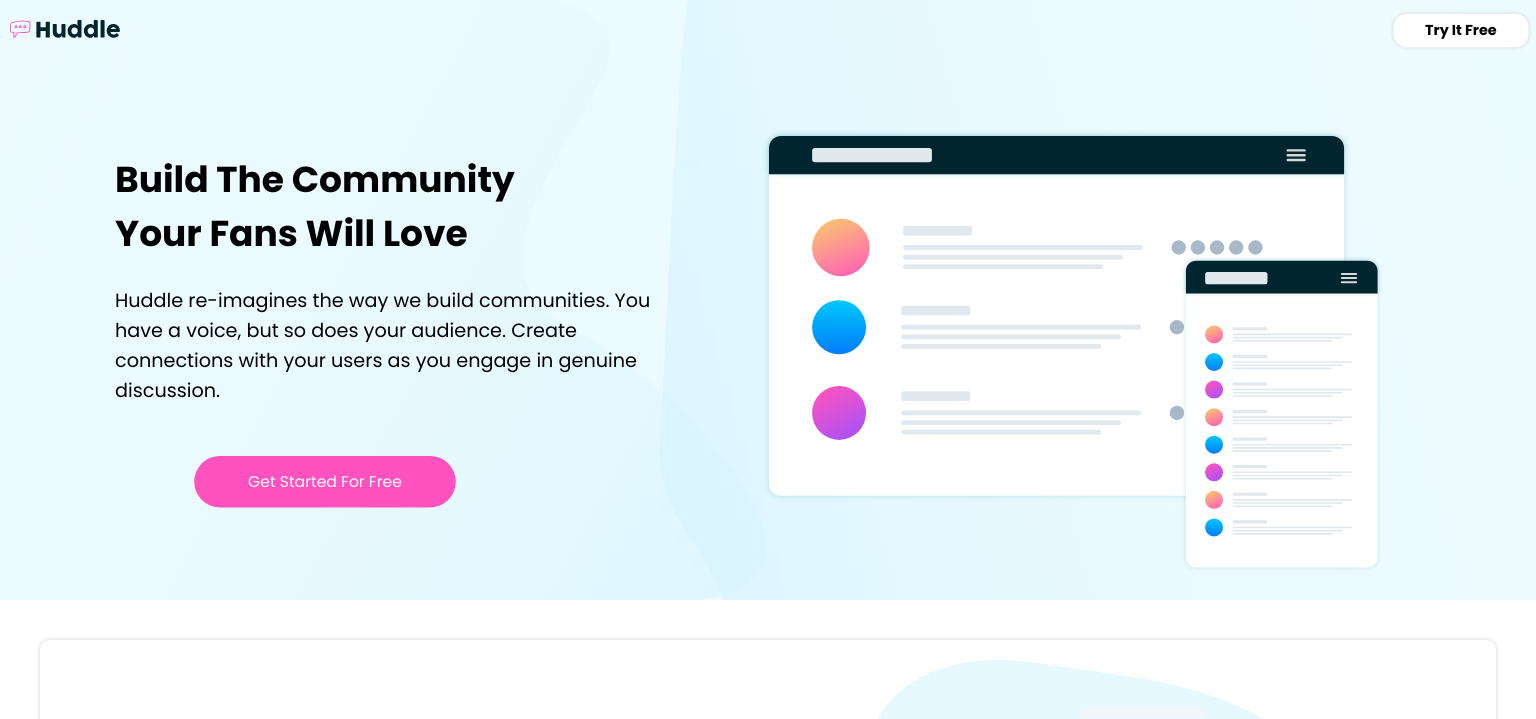
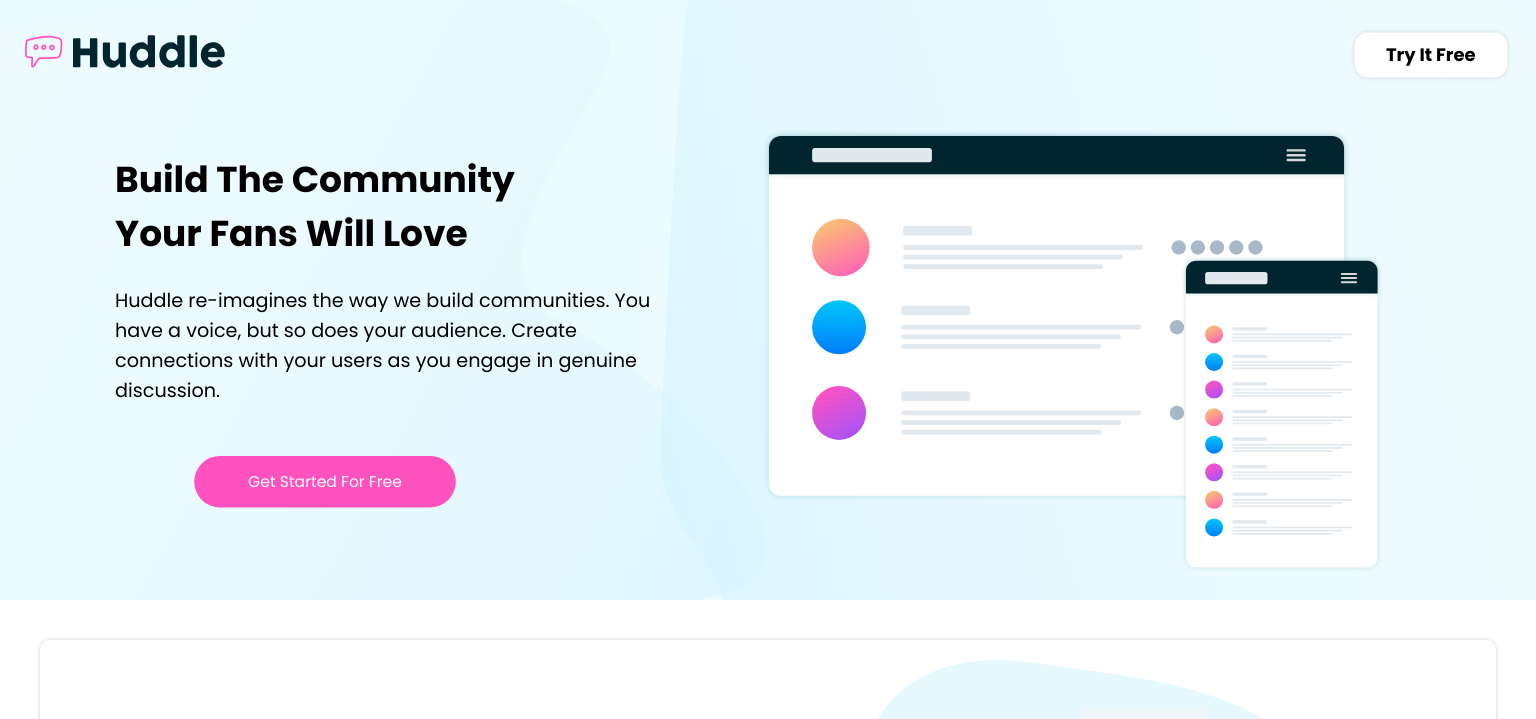
Before and after one commit to maotao11/Huddle-landing-page-alternating, a plain HTML site: page index.html in a window 1536 px wide. Shown: the top 719 px of the page. Drawn offline with Linux system fonts and the light colour scheme.

Commit message:
Add files via upload

```diff
--- a/style.css
+++ b/style.css
@@ -235,6 +235,17 @@ body {
 }
 
 @media screen and (min-width: 1440px) {
+  .navbar img {
+    width: 200px;
+    margin: 25px;
+  }
+
+  .navbar a {
+    padding: 10px 35px 10px 35px;
+    font-size: 20px;
+    margin: 20px;
+  }
+
   .sub-flex {
     display: flex;
     flex-direction: row-reverse;
```
